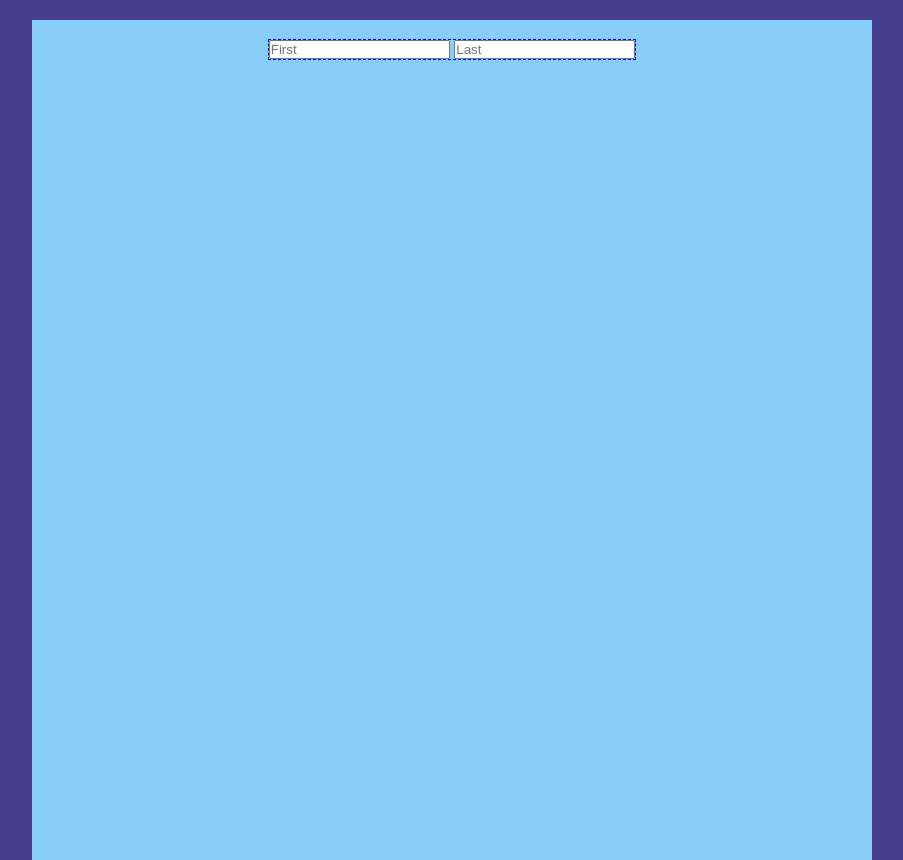
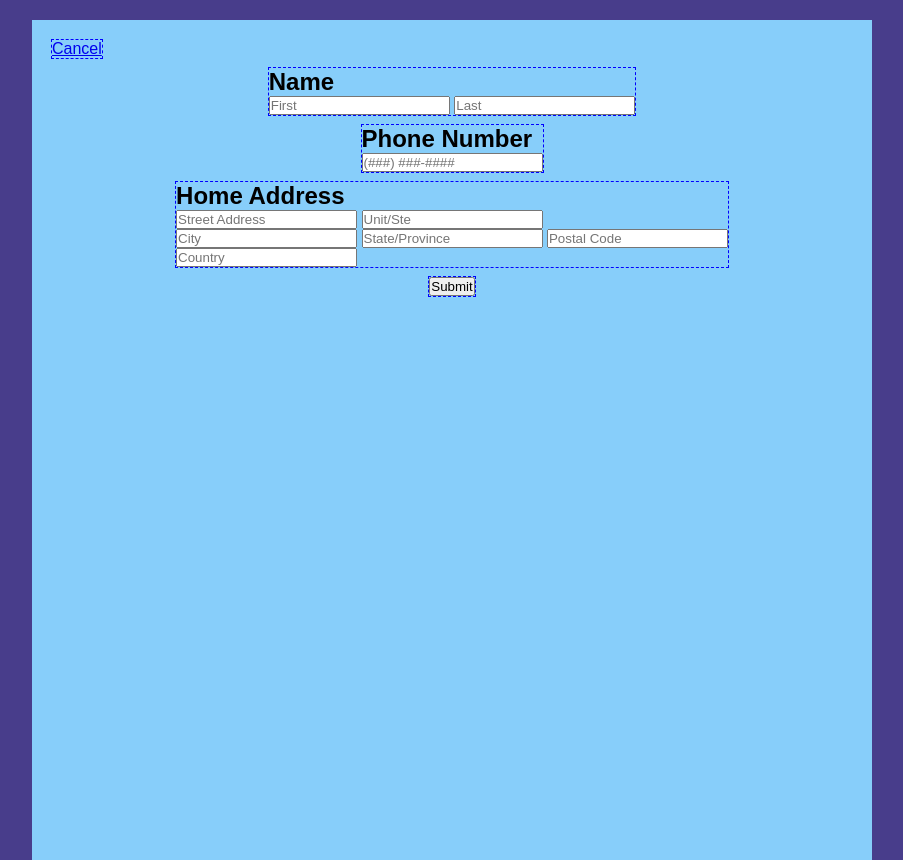
Before and after one commit to craigostrin/codeworks-address-book, a plain HTML site: page contacts/input-contact.html in a window 1280 px wide. Shown: the whole page, without its empty margins (188-1091 px from the left). Drawn offline with Linux system fonts and the light colour scheme.

Commit message:
Finish basic contact input page I might need to add <form> tags here. Learning about that now.

```diff
--- a/address-book.js
+++ b/address-book.js
@@ -1,3 +1,9 @@
 $("button#add-contact").click( () => {
     window.location = "contacts/input-contact.html"
 });
+
+/* JavaScript runs on client side, not server side. So it can't create new files.
+    So, instead, we will store contact info in dictionaries, and when someone clicks the
+    link corresponding with that contact-dictionary, the contact page will populate with
+    data from the relevant dictionary.
+*/
--- a/contacts/input-contact.html
+++ b/contacts/input-contact.html
@@ -9,10 +9,30 @@
 </head>
 <body>
 <div id="content">
+    <div id="cancel-button"><a href="../index.html">Cancel</a></div>
     <div id="name-container">
+        <h2>Name</h2>
         <input type="text" placeholder="First">
         <input type="text" placeholder="Last">
     </div>
+    <div id="number-container">
+        <h2>Phone Number</h2>
+        <input type="tel" placeholder="(###) ###-####">
+    </div>
+    <div id="address-container">
+        <h2>Home Address</h2>
+        <div>
+            <input type="text" placeholder="Street Address">
+            <input type="text" placeholder="Unit/Ste">
+        </div>
+        <div>
+            <input type="text" placeholder="City">
+            <input type="text" placeholder="State/Province">
+            <input type="text" placeholder="Postal Code">
+        </div>
+        <div><input type="text" placeholder="Country"></div>
+    </div>
+    <button id="submit-new-contact">Submit</button>
 </div>
 </body>
 </html>
--- a/styles.css
+++ b/styles.css
@@ -36,3 +36,9 @@ body {
 #back-button {
     align-self: flex-start;
 }
+
+
+/**** ADD CONTACT ****/
+#cancel-button {
+    align-self: flex-start;
+}
```
